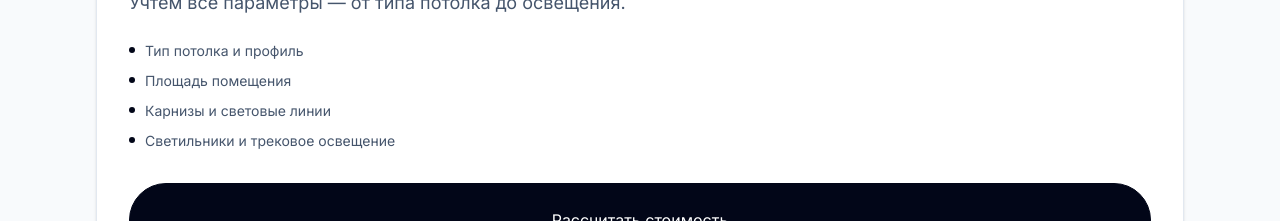
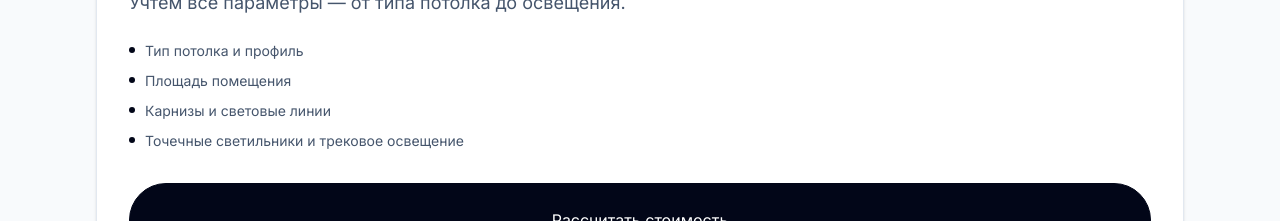
Before and after one commit to svladimirtsk-crypto/nextjs-potolkovo, a Next.js app: page / in a window 1280 px wide. Shown: the part 2020-2241 px from the top of the page. Built offline with nearby package versions, Linux system fonts and the light colour scheme.

Commit message:
Update calculator-teaser.tsx

```diff
--- a/components/calculator-modal/calculator-teaser.tsx
+++ b/components/calculator-modal/calculator-teaser.tsx
@@ -12,7 +12,7 @@ const BULLETS = [
   "Тип потолка и профиль",
   "Площадь помещения",
   "Карнизы и световые линии",
-  "Светильники и трековое освещение",
+  "Точечные светильники и трековое освещение",
 ];
 
 export function CalculatorTeaser({
@@ -29,7 +29,10 @@ export function CalculatorTeaser({
 
       <ul className="mt-6 space-y-2.5">
         {BULLETS.map((bullet) => (
-          <li key={bullet} className="flex items-start gap-2.5 text-sm text-slate-600">
+          <li
+            key={bullet}
+            className="flex items-start gap-2.5 text-sm text-slate-600"
+          >
             <span className="mt-1.5 h-1.5 w-1.5 shrink-0 rounded-full bg-slate-950" />
             <span>{bullet}</span>
           </li>
```
